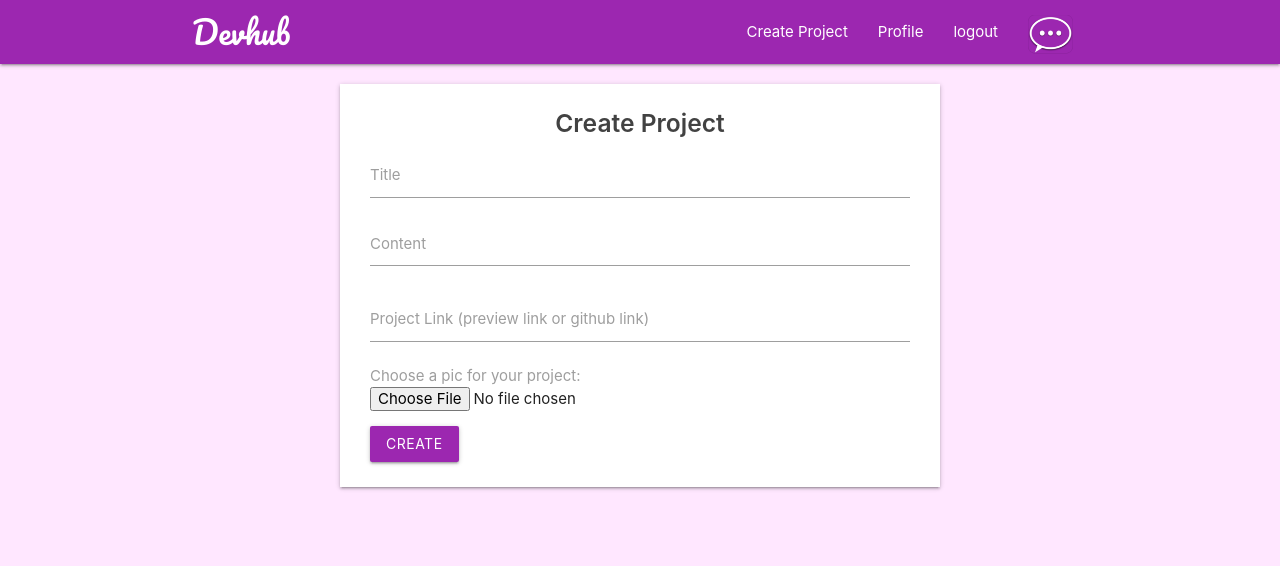
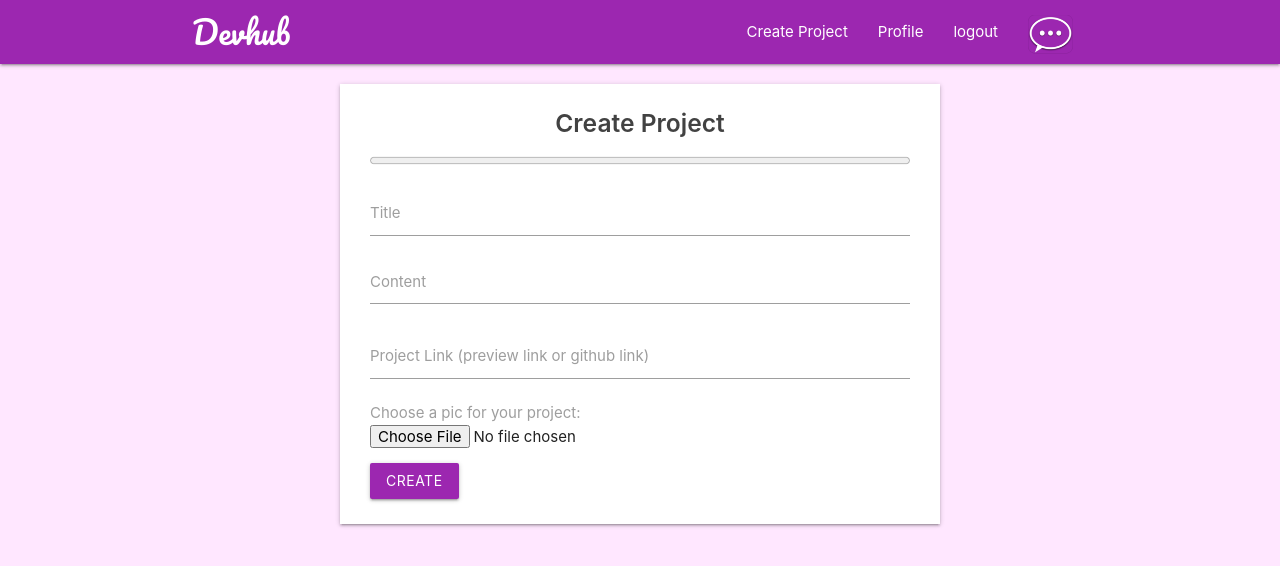
Before and after one commit to Abhijeetrkushwaha/Devhub, a React (Create React App) app: page /create in a window 1280 px wide. Shown: the top 566 px of the page. Built offline with nearby package versions, Linux system fonts and the light colour scheme; no server answers; sample sign-in values are in the browser's storage.

Commit message:
aadded upload project component

```diff
--- a/src/App.css
+++ b/src/App.css
@@ -167,6 +167,12 @@ textarea:not(.browser-default):focus:not([readonly]){
   margin-left: 20px;
 }
 /* Profile */
+/* CreateProject */
+.progress-bar{
+  width: 100%;
+  color: purple;
+}
+/* CreateProject */
 
 @media screen and (max-width: 900px){
   /* Nav.js */
--- a/src/components/CreateProject.js
+++ b/src/components/CreateProject.js
@@ -1,29 +1,101 @@
-import React from 'react';
-import { Redirect } from 'react-router-dom'
+import React, { useState } from 'react';
+import { Redirect } from 'react-router-dom';
+import { storage, db } from '../firebase';
+import firebase from 'firebase';
 
-function CreateProject({ user }) {
+function CreateProject({ user, history }) {
+
+    const [title, setTitle] = useState('');
+    const [content, setContent] = useState('');
+    const [projectLink, setProjectLink] = useState('');
+    const [progress, setProgress] = useState(0);
+    const [image, setImage] = useState(null)
+    const [waitSignal, setWaitSignal] = useState('')
+
+    const handleChange = (e) => {
+        if (e.target.files[0]) {
+            setImage(e.target.files[0])
+        }
+    }
+
+    const handleUpload = (e) => {
+        e.preventDefault()
+        let randomNo = Math.random()
+        if(image && content && title && projectLink){
+            setWaitSignal('Just a second project is uploading')
+            const uploadTask = storage.ref(`images/${randomNo}`).put(image)
+
+        uploadTask.on(
+            "state_changed",
+            (snapshot) => {
+                // progress function...
+                const progress = Math.round(
+                    (snapshot.bytesTransferred / snapshot.totalBytes) * 100
+                );
+                setProgress(progress);
+            },
+            (err) => {
+                // error function...
+                console.log(err);
+                alert(err.message);
+            },
+            () => {
+                // complete function...
+                storage
+                .ref("images")
+                .child(`${randomNo}`)
+                .getDownloadURL()
+                .then(url => {
+                    db.collection("projects").add({
+                        timestamp: firebase.firestore.FieldValue.serverTimestamp(),
+                        username: user.displayName,
+                        title: title,
+                        content: content,
+                        imageUrl: url,
+                        projectLink: projectLink,
+                    });
+                    setProgress(0);
+                    setTitle('');
+                    setContent('');
+                    setProjectLink('');
+                    setImage(null);
+                    setWaitSignal('')
+                    history.push('/')
+                })
+            }
+        )
+        } else {
+            setWaitSignal('please fill all required fields')
+        }
+    }
 
     const userIsLogin = !user ?   <Redirect to="/signup" /> : (
         <div className="container">
-            <form onSubmit={() =>  {}} className="white form z-depth-1">
+            <form onSubmit={handleUpload} className="white form z-depth-1">
                 <h5 className="grey-text text-darken-3 center">
                     Create Project
                 </h5>
                 <div className="input-field">
+                    <progress className="progress-bar" value={progress} max="100" />
+                </div>
+                <div className="red-text center">
+                    {waitSignal}
+                    </div>
+                <div className="input-field">
                     <label htmlFor="title">Title</label>
-                    <input type="text" id="title" onChange={() => {}}/>
+                    <input type="text" id="title" value={title} onChange={(e) => setTitle(e.target.value)}/>
                 </div>
                 <div className="input-field">
                     <label htmlFor="content">Content</label>
-                    <textarea id="content" className="materialize-textarea" onChange={() => {}}></textarea>
+                    <textarea id="content" className="materialize-textarea" value={content} onChange={(e) => setContent(e.target.value)}></textarea>
                 </div>
                 <div className="input-field">
                     <label htmlFor="social-link">Project Link (preview link or github link)</label>
-                    <input type="text" id="social-link" onChange={() => {}}/>
+                    <input type="text" id="social-link" value={projectLink} onChange={(e) => setProjectLink(e.target.value)}/>
                 </div>
                 <div className="input-field">
                     <p className="grey-text">Choose a pic for your project:</p>
-                    <input type="file" onChange={() => {}}/>
+                    <input type="file" onChange={handleChange}/>
                 </div>
                 <div className="input-field">
                     <button className="btn purple">Create</button>
--- a/src/components/ProjectList.js
+++ b/src/components/ProjectList.js
@@ -9,7 +9,7 @@ const ProjectList = () => {
 
     useEffect(() => {
         db.collection('projects')
-        // .orderBy('timestamp', 'desc')
+        .orderBy('timestamp', 'desc')
         .onSnapshot(snapshot =>{
             setProjects(snapshot.docs.map(doc => (
               {project: doc.data(), id: doc.id}
@@ -31,7 +31,7 @@ const ProjectList = () => {
                     <p className="grey-text">24th September, 10am</p>
                 </div>
                 <div className="post__image">
-                    <img src={Chat} alt="Technical issue or slow net speed"/>
+                    <img src={project.imageUrl} alt="Technical issue or slow net speed"/>
                 </div>
                     <div className="card-content project-content grey-text text-darken-3">
                         <span className="card-title">{project.title}</span>
```
